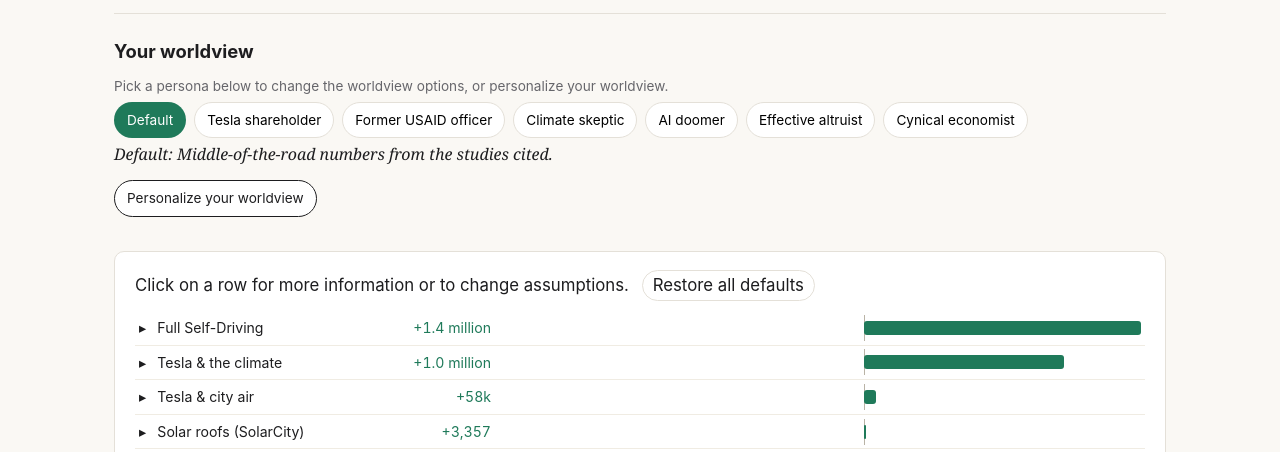
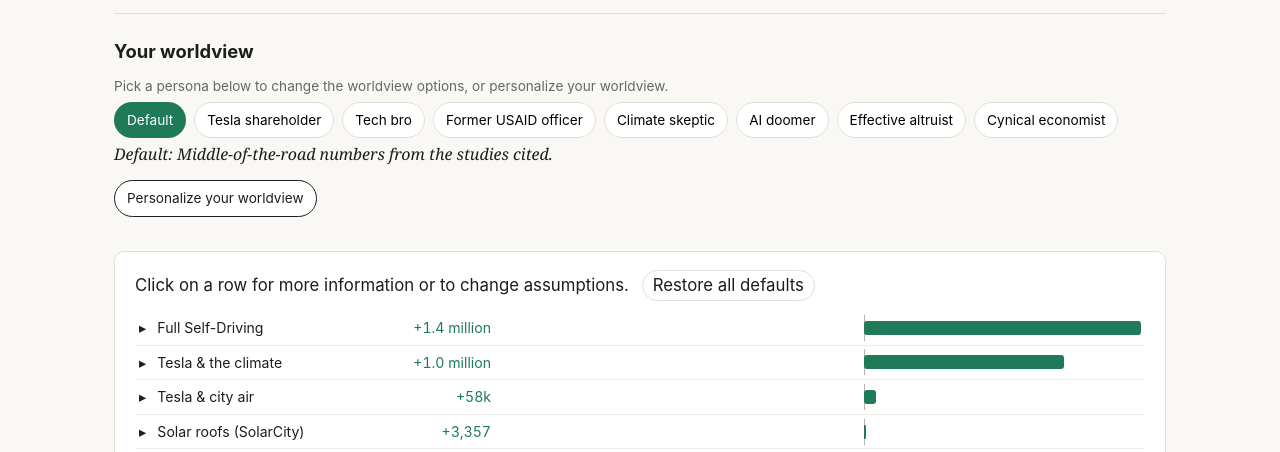
Before and after one commit to peterJslade/elon-body-count, a plain HTML site: page index.html in a window 1280 px wide. Shown: the part 341-793 px from the top of the page. Drawn offline with Linux system fonts and the light colour scheme.

Commit message:
Add Tech bro persona
Co-Authored-By: Claude Opus 5.5 <noreply@anthropic.com>

```diff
--- a/index.html
+++ b/index.html
@@ -491,6 +491,7 @@ function lives(ch) {
 const TAGS = {
   "Default": "Middle-of-the-road numbers from the studies cited.",
   "Tesla shareholder": "EVs changed everything, AI is a gift, and Musk barely touched USAID.",
+  "Tech bro": "AI will cure everything, Mars is the backup drive, and climate is an engineering problem someone will solve.",
   "Former USAID officer": "The cuts were Musk's doing, and the climate is worse than you think.",
   "Climate skeptic": "Climate deaths are overblown, and the world would make up the CO₂ anyway.",
   "AI doomer": "AI is net harmful, catastrophe is a coin flip, and Musk's safety talk is just talk.",
@@ -500,6 +501,7 @@ const TAGS = {
 const presets = {          // personas set the worldview dials only; channel sliders stay as you left them
   "Default": {},
   "Tesla shareholder": { climate: 1.5, chl: 200, accel: 8, blame: 0.05, aiGood: 0.6, aiRisk: 0.02, aiOffset: 1.5, evac: -1.3 },
+  "Tech bro": { climate: 0.5, chl: 50, accel: 5, blame: 0.05, aiGood: 1, aiRisk: 0.01, aiOffset: 2, evac: -1 },
   "Former USAID officer": { climate: 1.5, accel: 2, blame: 0.4 },
   "Climate skeptic": { climate: 0.1, chl: 30, accel: 3 },
   "AI doomer": { aiGood: -0.2, aiRisk: 0.4, aiOffset: 0, evac: -0.7 },
```
